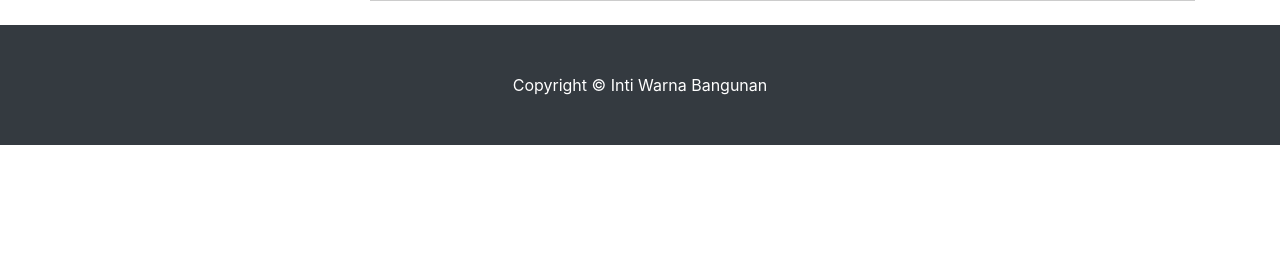
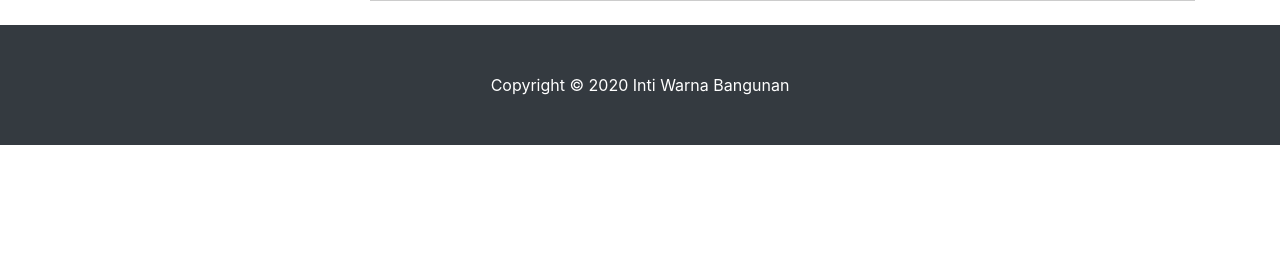
Before and after one commit to aldikurnia31/inti-warna-bangunan, a CodeIgniter app: page /inti-warna-bangunan/ in a window 1280 px wide. Shown: the part 400-668 px from the top of the page. Run offline with CodeIgniter, Linux system fonts and the light colour scheme; grey boxes labelled with a size stand in for pictures from a placeholder-image service; data that the repository does not hold is empty; some libraries are stand-ins or nearby versions.

Commit message:
edit dikit footer

```diff
--- a/application/views/templates/footer.php
+++ b/application/views/templates/footer.php
@@ -1,7 +1,7 @@
 <!-- Footer -->
 <footer class="py-5 bg-dark">
   <div class="container">
-    <p class="m-0 text-center text-white">Copyright &copy; Inti Warna Bangunan</p>
+    <p class="m-0 text-center text-white">Copyright &copy; <?= date('Y'); ?> Inti Warna Bangunan</p>
   </div>
   <!-- /.container -->
 </footer>
```
